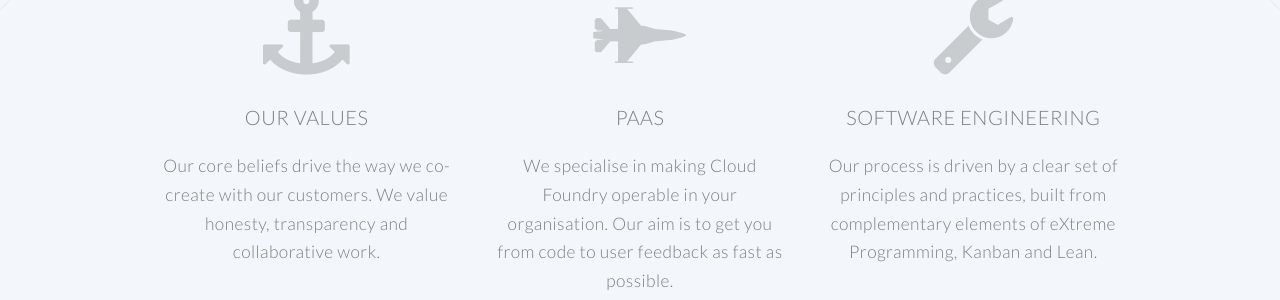
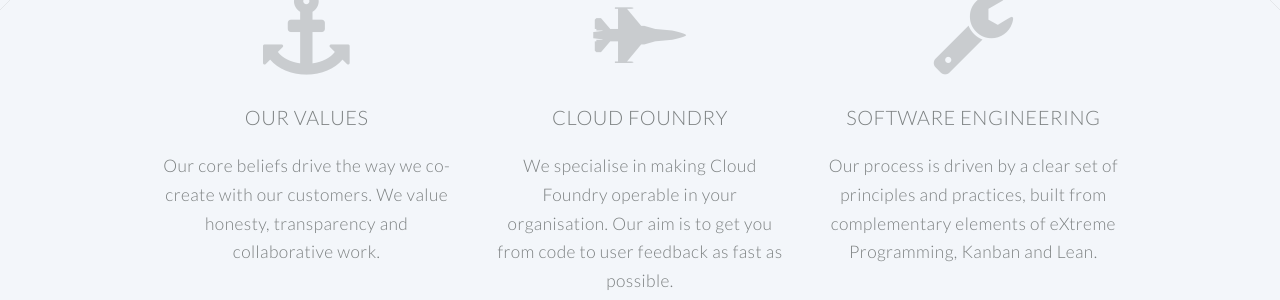
Before and after one commit to DanielJonesEB/engineerbetter.com, a Jekyll site: the page built from index.html, in a window 1280 px wide and 900 px high, scrolled down 842 px. Shown: the part 155-455 px from the top of the window. Built offline with Jekyll 4.4.1, drawn with Linux system fonts in a browser that asks for light colours.

Commit message:
favour use of term Cloud Foundry in headings

```diff
--- a/index.html
+++ b/index.html
@@ -36,7 +36,7 @@
 								<section>
 									<span class="icon featured fa-fighter-jet"></span>
 									<header>
-										<h3>PaaS</h3>
+										<h3>Cloud Foundry</h3>
 									</header>
 									<p>We specialise in making Cloud Foundry operable in your organisation.
 										Our aim is to get you from code to user feedback as fast as possible.
```
